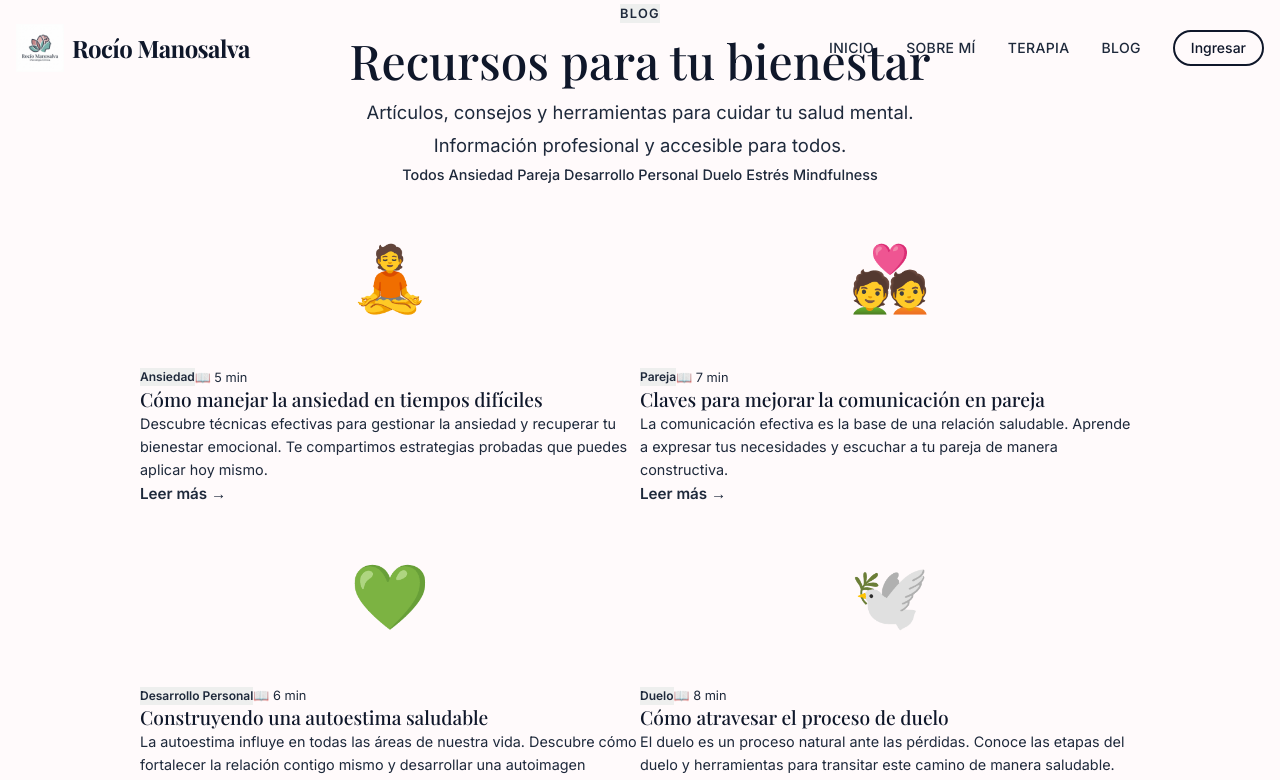
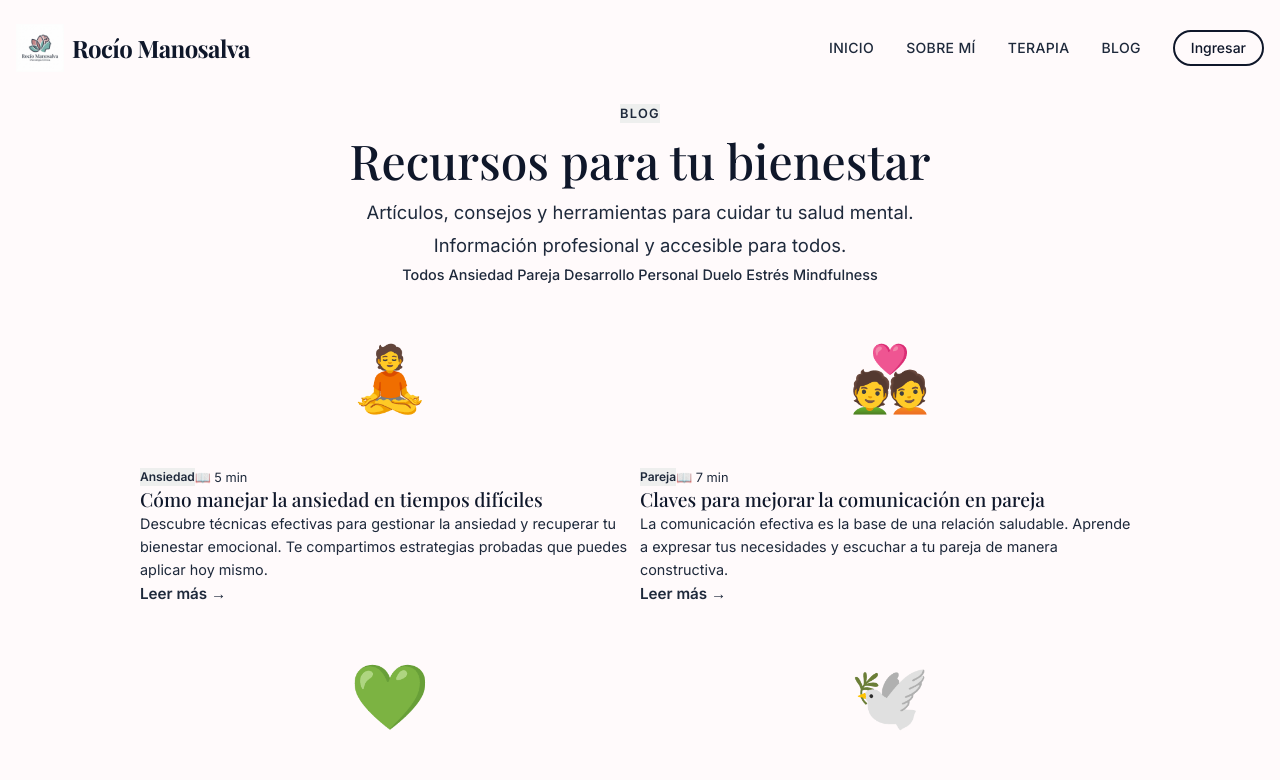
Before and after one commit to Olymp-IA/rocio_psicologa, a Next.js app in the folder frontend/: page /blog in a window 1280 px wide. Shown: the top 780 px of the page. Built offline with nearby package versions, Linux system fonts and the light colour scheme.

Commit message:
fix: blog page spacing - use fixed 100px padding-top

```diff
--- a/frontend/src/app/blog/page.module.css
+++ b/frontend/src/app/blog/page.module.css
@@ -1,13 +1,12 @@
 .page {
-    padding-top: var(--header-height);
+    padding-top: 100px;
 }
 
 /* Hero */
 .hero {
-    padding: var(--spacing-3xl) 0 var(--spacing-2xl);
+    padding: var(--spacing-2xl) 0;
     background: linear-gradient(180deg, var(--bg-secondary) 0%, var(--bg-primary) 100%);
     text-align: center;
-    margin-top: var(--spacing-3xl);
 }
 
 .container {
```
